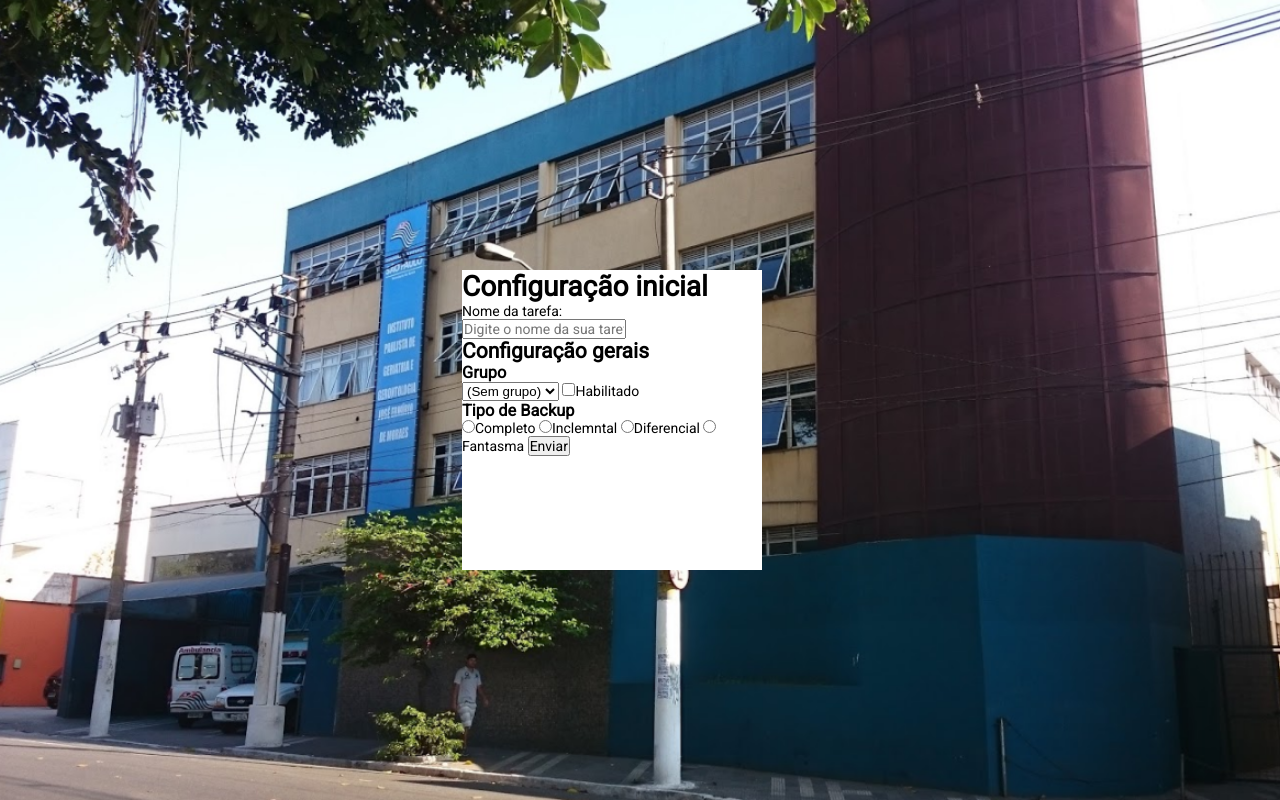
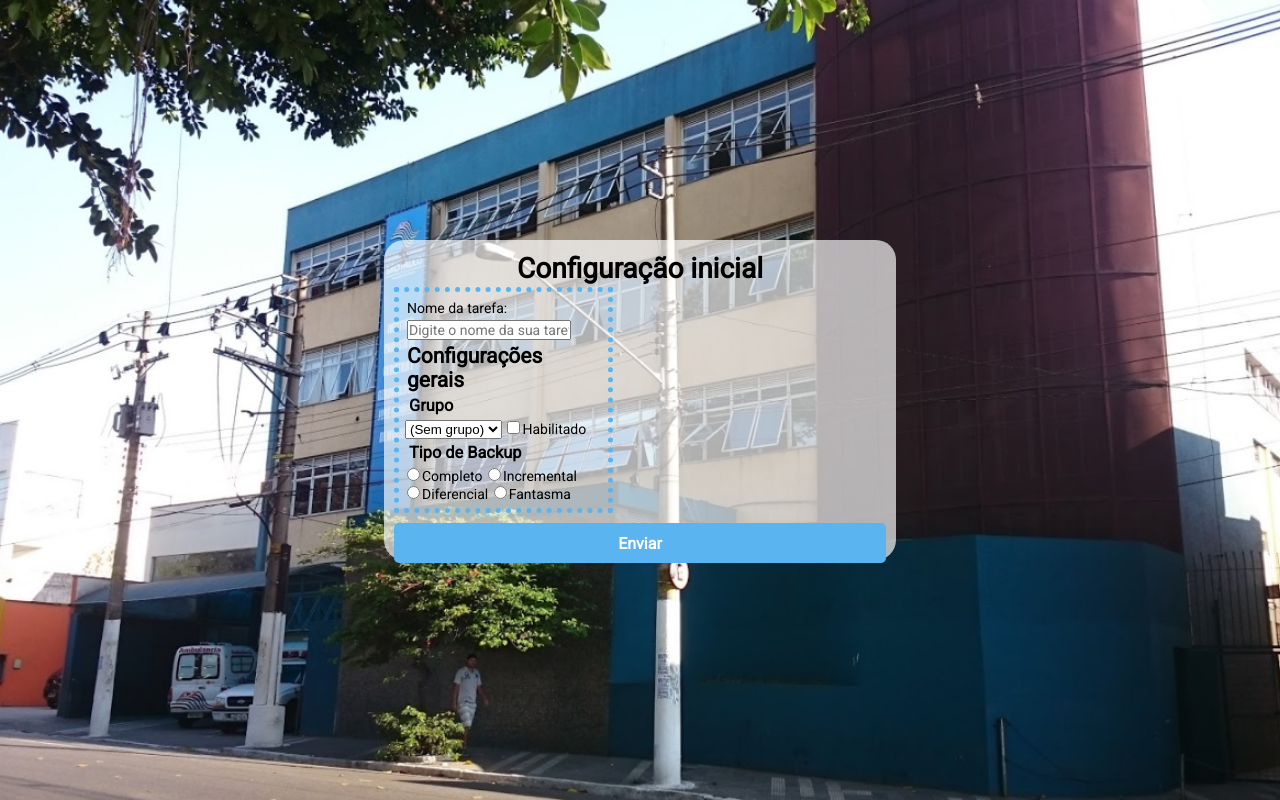
Before and after one commit to pwerder/bkviewipgg, a website: page public/index.html in a window 1280 px wide. Drawn offline with Linux system fonts and the light colour scheme.

Commit message:
Contendo primeira borda

```diff
--- a/public/index.html
+++ b/public/index.html
@@ -10,12 +10,15 @@
 
     <body>
 
+        <div class="box">
             <form action="">
                 <h1>Configuração inicial</h1>
+
+                <div class="borda">
                     <p>Nome da tarefa:</p>
                     <input type="text" name="" id="" placeholder="Digite o nome da sua tarefa">
 
-            <h2>Configuração gerais</h2>
+                    <h2>Configurações gerais</h2>
 
                     <h3>Grupo</h3>
 
@@ -25,13 +28,16 @@
                     <input type="checkbox" name="" id="">Habilitado
 
                     <h3>Tipo de Backup</h3>
-            <input type="radio" name="tipo" id="">Completo
-            <input type="radio" name="tipo" id="">Inclemntal
-            <input type="radio" name="tipo" id="">Diferencial
-            <input type="radio" name="tipo" id="">Fantasma
+                    <input type="radio" name="tipo" id="" class="radio">Completo
+                    <input type="radio" name="tipo" id="" class="radio">Incremental
+                    <br>
+                    <input type="radio" name="tipo" id="" class="radio">Diferencial
+                    <input type="radio" name="tipo" id="" class="radio">Fantasma
+                </div>
 
                 <button>Enviar</button>
             </form>
+        </div>
 
 
     </body>
--- a/public/main.css
+++ b/public/main.css
@@ -1,15 +1,12 @@
 * {
     margin: 0;
     padding: 0;
-    outline: 0;
-    box-sizing: border-box;
 }
 
 body, html {
     width: 100%;
     height: 100%;
 }
-
 
 body {
     background: url(./img/ipgg.png) no-repeat center top fixed;
@@ -24,17 +21,49 @@ body, input, button {
     font-size: 14px;
 }
 
+h1, h2, h3, p, input {
+    margin: 2px;
+}
+
+form h3 {
+    margin: 4px;
+}
+
+
 form {
-    background-color: rgb(255, 255, 255);
-    width:300px;
-    height:300px;
+    background-color: rgba(255, 255, 255, 0.671);
+    border-radius: 20px;
     position:absolute;
-    top:40%;
-    left:40%;
-    margin-top:-50px;
-    margin-left:-50px;
+    top:30%;
+    left:30%;
+    right: 30%;
+    bottom: 30%;
+    padding: 10px;
+}
+
+form h1 {
+    text-align: center;
 }
 
 button {
+    border: 0;
+    border-radius: 5px;
+    width: 100%;
+    height: 40px;
+    font-size: 16px;
+    font-weight: bold;
+    background: #5ab4f0;
+    color: rgb(255, 255, 255);
     cursor: pointer;
+    margin-top: 10px;
 }
+
+.borda {
+    border: #5ab4f0 dotted 5px;
+    width: 40%;
+    padding: 6px;
+}
+
+.radio {
+    margin: 2px;
+}
```
Lines whose indentation alone changed are shown as unchanged.
